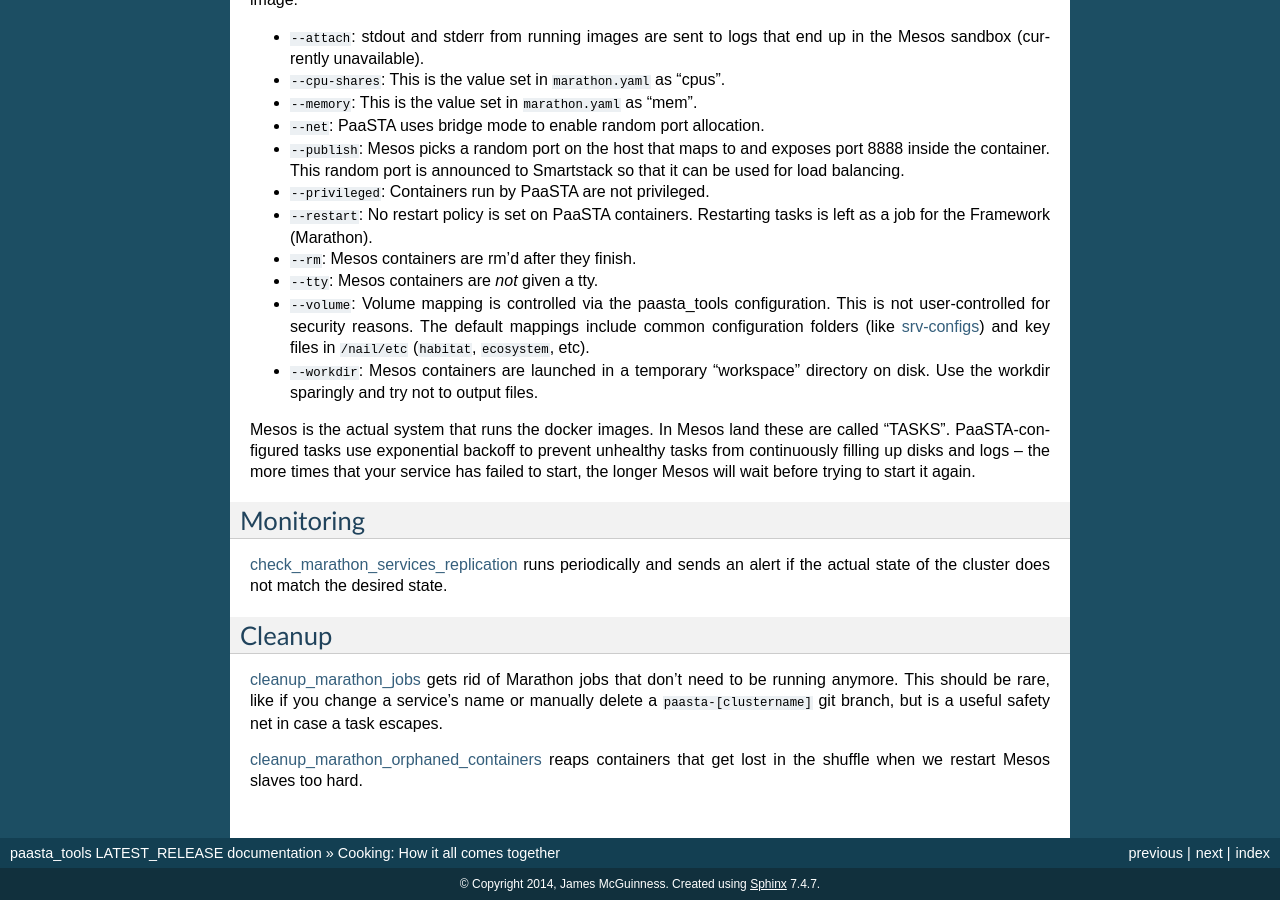
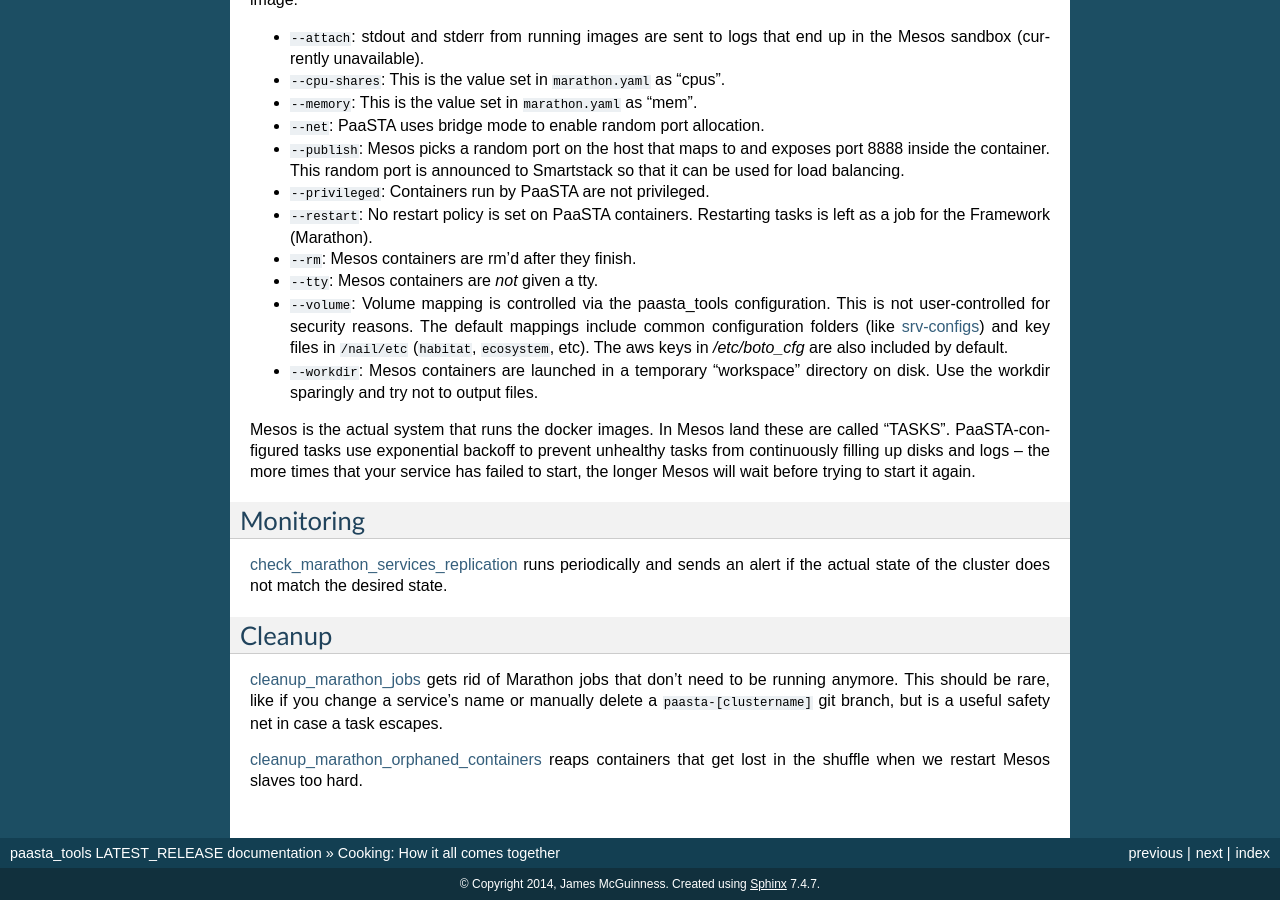
Before and after one commit to Yelp/paasta, a Sphinx documentation site: the page built from docs/source/workflow.rst, in a window 1280 px wide and 900 px high, scrolled down 913 px. Built offline with Sphinx 7.4.7, drawn with Linux system fonts in a browser that asks for light colours.

Commit message:
Add mention of boto_cfg in docs for volume mount

```diff
--- a/docs/source/workflow.rst
+++ b/docs/source/workflow.rst
@@ -77,7 +77,8 @@
   configuration. This is not user-controlled for security reasons. The default
   mappings include common configuration folders (like `srv-configs
   <https://trac.yelpcorp.com/wiki/HowToService/Configuration>`_) and key files
-  in ``/nail/etc`` (``habitat``, ``ecosystem``, etc).
+  in ``/nail/etc`` (``habitat``, ``ecosystem``, etc). The aws keys in
+  `/etc/boto_cfg` are also included by default.
 
 * ``--workdir``: Mesos containers are launched in a temporary "workspace"
   directory on disk. Use the workdir sparingly and try not to output files.
```
